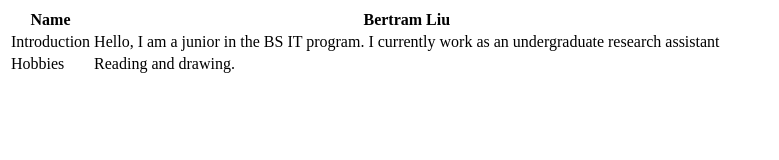
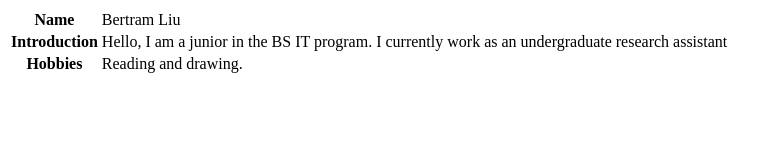
Before and after one commit to arisusaki/https-bertramliu.github.io-, a plain HTML site: page index.html in a window 1280 px wide. Shown: the whole page, without its empty margins (0-779 px from the left). Drawn offline with Linux system fonts and the light colour scheme.

Commit message:
Update index.html

```diff
--- a/index.html
+++ b/index.html
@@ -3,14 +3,14 @@
 <table>
   <tr>
     <th>Name</th>
-    <th>Bertram Liu</th>
+    <td>Bertram Liu</td>
   </tr>
   <tr>
-    <td>Introduction</td>
+    <th>Introduction</th>
     <td>Hello, I am a junior in the BS IT program. I currently work as an undergraduate research assistant</td>
   </tr>
   <tr>
-    <td>Hobbies</td>
+    <th>Hobbies</th>
     <td>Reading and drawing.</td>
   </tr>
 </table>
```
